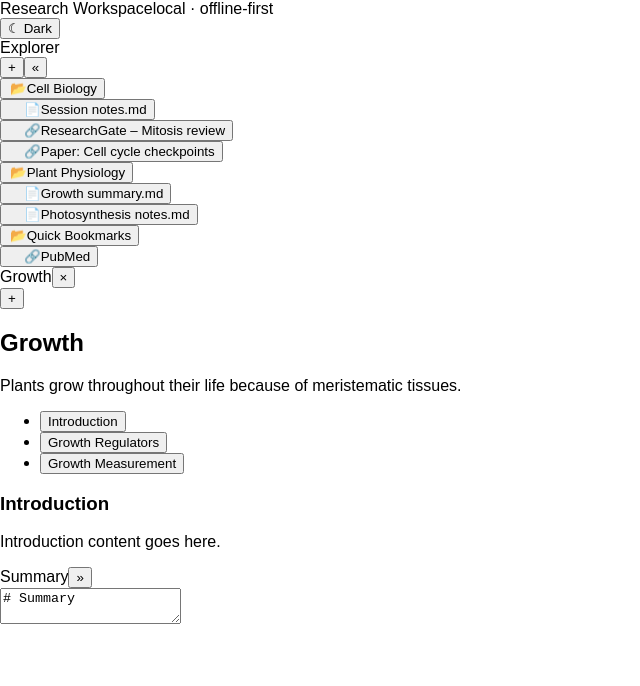
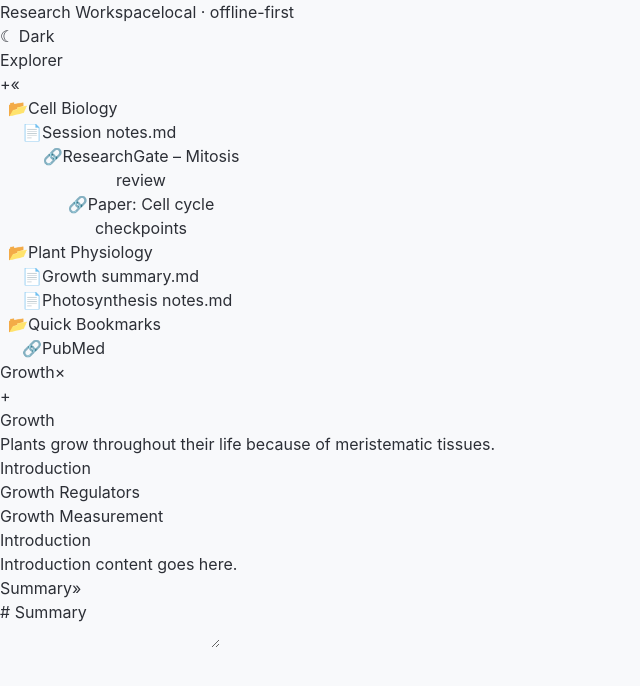
Before and after one commit to ojilon/research-workspace, a React (Vite) app in the folder frontend/: page / in a window 1280 px wide. Shown: the top 686 px of the page, without its empty margins (0-640 px from the left). Built offline with nearby package versions, Linux system fonts and the light colour scheme.

Commit message:
feat(styles): modern theme variables + Tailwind base (light/dark)

```diff
--- a/frontend/src/index.css
+++ b/frontend/src/index.css
@@ -1,4 +1,43 @@
-*{
+@import "tailwindcss";
+
+/* -------------------------------------------------------------------------- */
+/* Theme tokens – switch via data-theme on <html>                             */
+/* -------------------------------------------------------------------------- */
+
+:root,
+[data-theme="light"] {
+  --bg: #f8f9fb;
+  --panel: #ffffff;
+  --text: #2c2f36;
+  --text-h: #111318;
+  --muted: #6b7280;
+  --border: #e5e7eb;
+  --hover: #f3f4f6;
+  --hover-strong: #e5e7eb;
+  --accent: #4f46e5;
+  --accent-muted: #eef2ff;
+}
+
+[data-theme="dark"] {
+  --bg: #0f1115;
+  --panel: #161a22;
+  --text: #c8cdd8;
+  --text-h: #f0f2f7;
+  --muted: #8b93a7;
+  --border: #2a303c;
+  --hover: #1e2430;
+  --hover-strong: #2a303c;
+  --accent: #818cf8;
+  --accent-muted: #1e1b4b;
+}
+
+/* -------------------------------------------------------------------------- */
+/* Base                                                                       */
+/* -------------------------------------------------------------------------- */
+
+*,
+*::before,
+*::after {
   box-sizing: border-box;
 }
 
@@ -6,23 +45,40 @@ html,
 body,
 #root {
   margin: 0;
-  min-height: 100%;
+  height: 100%;
 }
 
 body {
-  font-family: sans-serif;
+  font-family:
+    "Inter",
+    ui-sans-serif,
+    system-ui,
+    -apple-system,
+    "Segoe UI",
+    Roboto,
+    sans-serif;
+  background: var(--bg);
+  color: var(--text);
+  -webkit-font-smoothing: antialiased;
 }
 
-.app {
-  min-height: 100vh;
+/* Scrollbars (subtle) */
+::-webkit-scrollbar {
+  width: 8px;
+  height: 8px;
+}
+::-webkit-scrollbar-track {
+  background: transparent;
+}
+::-webkit-scrollbar-thumb {
+  background: var(--border);
+  border-radius: 4px;
+}
+::-webkit-scrollbar-thumb:hover {
+  background: var(--muted);
 }
 
-.workspace {
-  display: flex;
-  min-height: calc(100vh - 60px);
+/* Utility used by some components */
+.prose-like p {
+  max-width: 70ch;
 }
-
-.workspace > * {
-  border: 1px solid #ccc;
-  padding: 16px;
-}
```
